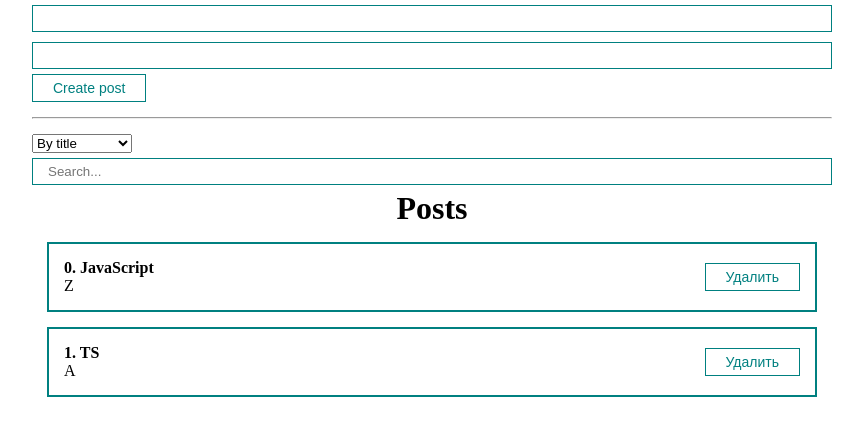
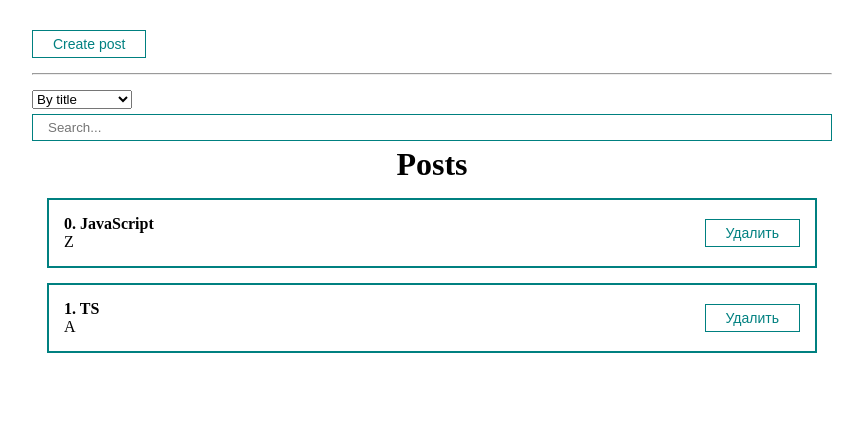
Before and after one commit to Klish132/react-tutorial, a React (Create React App) app: page / in a window 1280 px wide. Shown: the top 436 px of the page, without its empty margins (208-1071 px from the left). Built offline with nearby package versions, Linux system fonts and the light colour scheme; the HTML template or start-up script is replaced by a standard one.

Commit message:
Модалка

```diff
--- a/src/App.tsx
+++ b/src/App.tsx
@@ -3,9 +3,10 @@ import "./styles/app.css"
 import PostList from "./components/post/PostList";
 import {PostItemDTO} from "./model/PostItemDTO";
 import PostForm from "./components/post/PostForm";
-import Select from "./components/select/Select";
 import {EPostsSorting} from "./model/EPostsSorting";
-import Input from "./components/input/Input";
+import PostsFilter from "./components/post/PostsFilter";
+import Modal from "./components/modal/Modal";
+import Button from "./components/button/Button";
 
 function App() {
     const [posts, setPosts] = useState([
@@ -15,18 +16,18 @@ function App() {
 
     const handleCreatePost = (newPost: PostItemDTO) => {
         setPosts([...posts, newPost]);
+        setNewPostFormVisible(false);
     }
     const handleDeletePost = (post: PostItemDTO) => {
         setPosts(posts.filter(p => p.id !== post.id));
     }
 
-    const [sorting, setSorting] = useState(EPostsSorting.Title);
-    const [search, setSearch] = useState("");
+    const [filter, setFilter] = useState({search: "", sorting: EPostsSorting.Title});
     const sortedAndSearchedPosts = useMemo(() => {
         console.log("Got sorted abd searched posts")
 
         let newPosts;
-        switch (+sorting) {
+        switch (+filter.sorting) {
             case EPostsSorting.Title:
                 newPosts = [...posts].sort((p1, p2) => p1.title.localeCompare(p2.title))
                 break
@@ -38,39 +39,31 @@ function App() {
                 break
         }
 
-        if (search) {
-            newPosts = newPosts.filter(p => p.title.toLowerCase().includes(search.toLowerCase()))
+        if (filter.search) {
+            newPosts = newPosts.filter(p => p.title.toLowerCase().includes(filter.search.toLowerCase()))
         }
 
         return newPosts
-    }, [sorting, search, posts])
+    }, [filter, posts])
+
+    const [newPostFormVisible, setNewPostFormVisible] = useState<boolean>(false);
 
     return (
         <div className="App">
-            <PostForm onSubmit={handleCreatePost}/>
+            <Button
+                style={{marginTop: 30}}
+                onClick={() => setNewPostFormVisible(true)}>Create post</Button>
             <hr style={{margin: '15px 0'}}/>
-            <div>
-                <Select
-                    value={sorting}
-                    onChange={e => setSorting(e.target.value as unknown as EPostsSorting)}
-                    initialValue={"Posts sorting"} options={[
-                    {label: "By title", value: EPostsSorting.Title},
-                    {label: "By content", value: EPostsSorting.Content},
-                ]}/>
-                <Input
-                    value={search}
-                    onChange={e => setSearch(e.target.value)}
-                    placeholder={"Search..."}>
-                </Input>
-            </div>
-
-            {sortedAndSearchedPosts.length !== 0
-                ?
-                <PostList title={"Posts"} posts={sortedAndSearchedPosts} onDeletePost={handleDeletePost}/>
-                :
-                <h1 style={{textAlign: 'center'}}>
-                    No posts!
-                </h1>}
+            <Modal
+                visible={newPostFormVisible}
+                setVisible={setNewPostFormVisible}>
+                <PostForm
+                    onSubmit={handleCreatePost}/>
+            </Modal>
+            <PostsFilter
+                filter={filter}
+                setFilter={setFilter}/>
+            <PostList title={"Posts"} posts={sortedAndSearchedPosts} onDeletePost={handleDeletePost}/>
         </div>
     );
 }
--- /dev/null
+++ b/src/components/modal/Modal.module.css
@@ -0,0 +1,22 @@
+.myModal {
+    position: fixed;
+    top: 0;
+    bottom: 0;
+    right: 0;
+    left: 0;
+    display: none;
+    background-color: rgba(0, 0, 0, 0.5);
+}
+
+.myModalContent {
+    padding: 25px;
+    background: white;
+    border-radius: 16px;
+    min-width: 250px;
+}
+
+.myModal.active {
+    display: flex;
+    justify-content: center;
+    align-items: center;
+}
--- /dev/null
+++ b/src/components/modal/Modal.tsx
@@ -0,0 +1,26 @@
+import React from 'react';
+import styles from "./Modal.module.css"
+
+type ModalProps = {
+    visible: boolean,
+    setVisible: (visible: boolean) => void,
+    children?: React.ReactNode
+}
+
+const Modal = (props: ModalProps) => {
+
+    const rootClasses = [styles.myModal]
+    if (props.visible){
+        rootClasses.push(styles.active)
+    }
+
+    return (
+        <div className={rootClasses.join(' ')} onClick={() => props.setVisible(false)}>
+            <div className={styles.myModalContent} onClick={e => e.stopPropagation()}>
+                {props.children}
+            </div>
+        </div>
+    );
+};
+
+export default Modal;
--- a/src/components/post/PostList.tsx
+++ b/src/components/post/PostList.tsx
@@ -9,6 +9,14 @@ type PostListProps = {
 }
 
 const PostList = (props: PostListProps) => {
+
+    if (!props.posts.length)
+        return (
+            <h1 style={{textAlign: 'center'}}>
+                No posts!
+            </h1>
+        )
+
     return (
         <div>
             <h1 style={{textAlign: 'center'}}>{props.title}</h1>
--- /dev/null
+++ b/src/components/post/PostsFilter.tsx
@@ -0,0 +1,30 @@
+import Select from "../select/Select";
+import {EPostsSorting} from "../../model/EPostsSorting";
+import Input from "../input/Input";
+import {PostsFiltersDTO} from "../../model/PostsFiltersDTO";
+
+type PostsFilterProps = {
+    filter: PostsFiltersDTO,
+    setFilter: (filter: PostsFiltersDTO) => void
+}
+
+const PostsFilter = (props: PostsFilterProps) => {
+    return (
+        <div>
+            <Select
+                value={props.filter.sorting}
+                onChange={e => props.setFilter({...props.filter, sorting: e.target.value as unknown as EPostsSorting})}
+                initialValue={"Posts sorting"} options={[
+                {label: "By title", value: EPostsSorting.Title},
+                {label: "By content", value: EPostsSorting.Content},
+            ]}/>
+            <Input
+                value={props.filter.search}
+                onChange={e => props.setFilter({...props.filter, search: e.target.value})}
+                placeholder={"Search..."}>
+            </Input>
+        </div>
+    );
+};
+
+export default PostsFilter;
--- /dev/null
+++ b/src/model/PostsFiltersDTO.ts
@@ -0,0 +1,6 @@
+import {EPostsSorting} from "./EPostsSorting";
+
+export type PostsFiltersDTO = {
+    search: string,
+    sorting: EPostsSorting
+}
```
